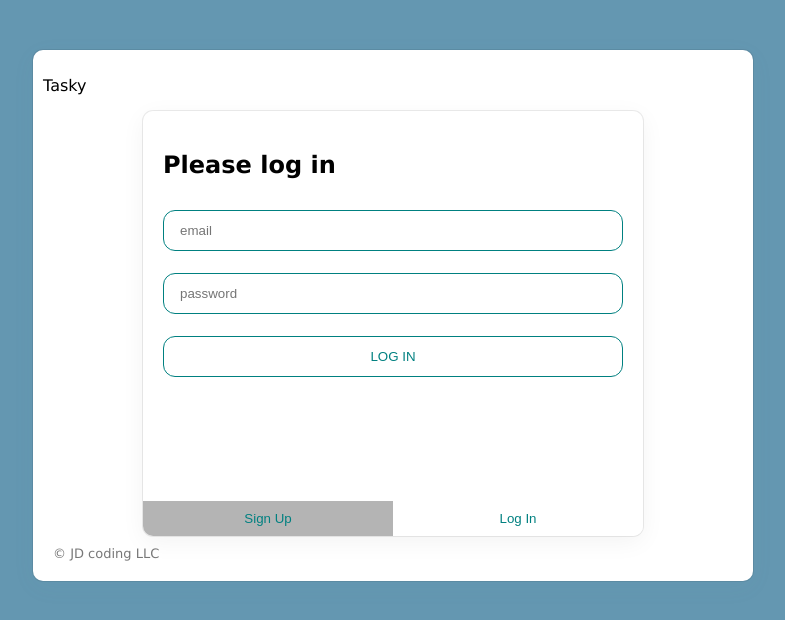
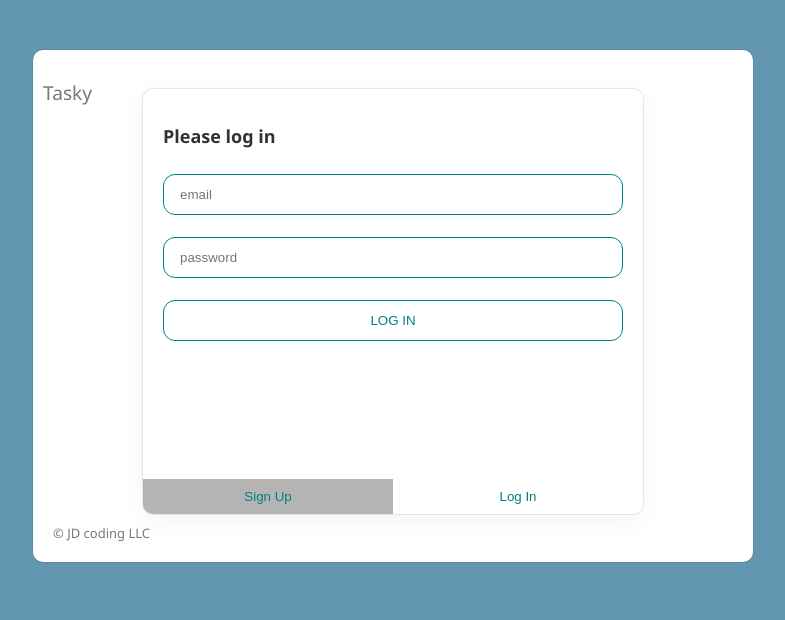
Before and after one commit to JuanGuarnizo99/tasky-api, a React (Create React App) app in the folder client/: page / in a window 1280 px wide. Shown: the top 620 px of the page, without its empty margins (247-1032 px from the left). Built offline with nearby package versions, Linux system fonts and the light colour scheme.

Commit message:
Update index.css
Final tweeks

```diff
--- a/client/src/index.css
+++ b/client/src/index.css
@@ -4,7 +4,7 @@ body {
     background-color: rgb(100, 151, 177);
     display: flex;
     justify-content: center;
-    font-family: Verdana, Geneva, Tahoma, sans-serif;
+    font-family: 'Segoe UI', Tahoma, Geneva, Verdana, sans-serif;
 }
 
 .app{
@@ -112,6 +112,8 @@ input {
     display: flex;
     justify-content: space-between;
     border-bottom: rgba(0, 0, 0, 0.05) 1px solid;
+    float:left;
+    margin: 10px;
 }
 
 /* List Item */
@@ -204,6 +206,13 @@ input {
 
 }
 
+.auth-sign{
+    font-family: 'Segoe UI', Tahoma, Geneva, Verdana, sans-serif;
+    font-size: large;
+    color: rgb(50, 50, 50);
+    display: flex;
+}
+
 .auth-options {
     display: flex;
 }
@@ -229,3 +238,38 @@ input {
     margin: 10px;
     color: rgb(120, 120, 120);
 }
+
+/* progress bars */
+.outer-bar {
+    width: 200px;
+    height: 14px;
+    background-color: rgb(220, 220, 220);
+    border-radius: 7px;
+    overflow: hidden;
+
+}
+
+.inner-bar {
+    height: 14px;
+
+}
+
+.task-title {
+    width: 300px;
+}
+
+.banner {
+    width: 100%;
+    background-color: white;
+    height: 5px;
+    margin-top: 0;
+}
+
+.tasky {
+    width: fit-content;
+    height: 100%;
+    font-family:'Segoe UI', Tahoma, Geneva, Verdana, sans-serif;
+    font-size: larger;
+    color: rgb(120, 120, 120);
+    text-align: center;
+}
```
